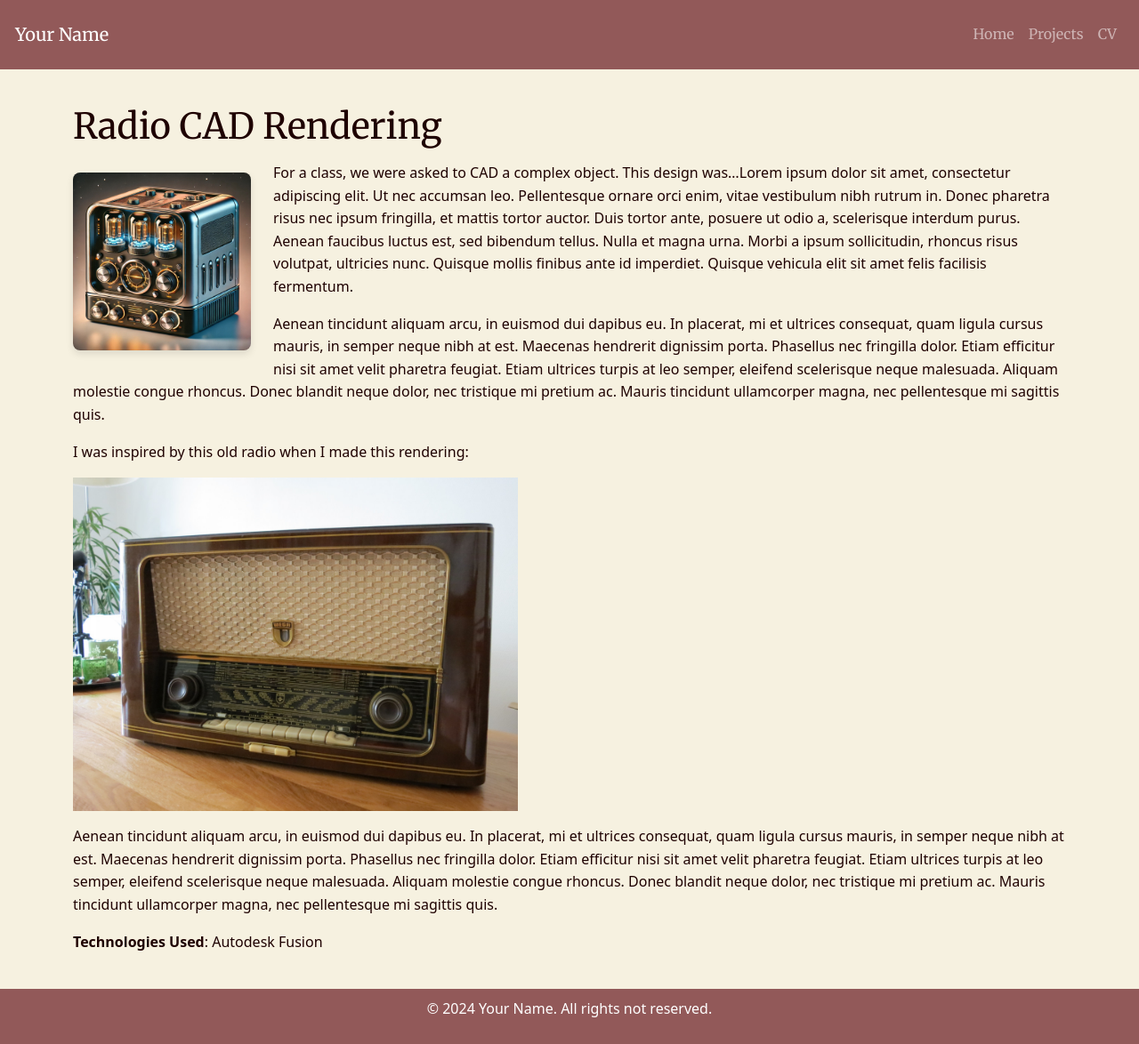
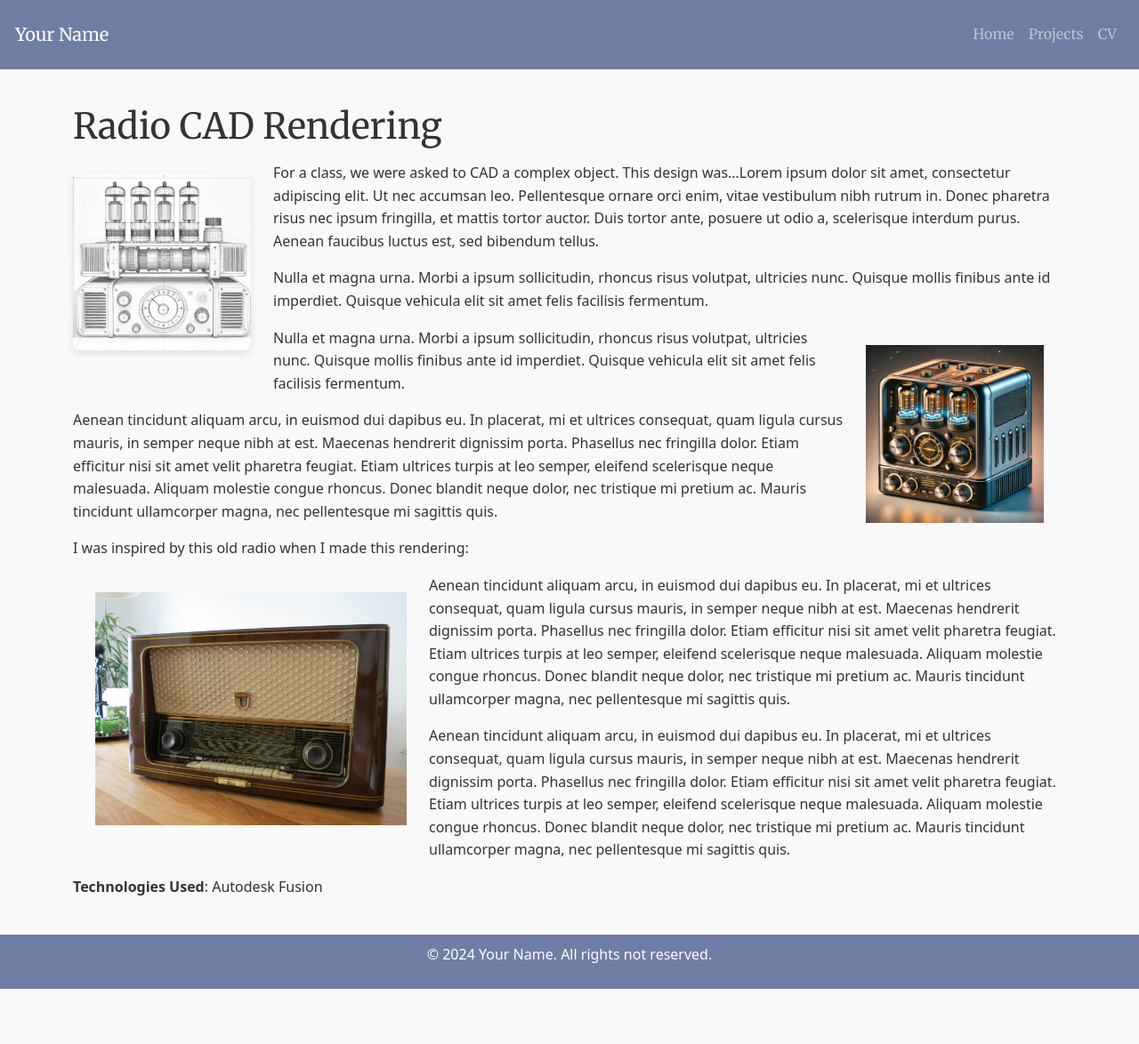
Before and after one commit to moezamini/portfolio-1, a Jekyll site: the page built from _projects/2021-radio-rendering.md, in a window 1280 px wide. Shown: the whole page at 89% size. Built offline with Jekyll 4.4.1, drawn with Linux system fonts in a browser that asks for light colours; after the commit the page ends 1112 px from its top, so only the background shows below that.

Commit message:
Some design improvements

```diff
--- a/_config.yml
+++ b/_config.yml
@@ -18,7 +18,7 @@ url                      : # the base hostname & protocol for your site e.g. "ht
 
 # Theme and Style
 theme: jekyll-theme-minimal
-color_scheme: desert # light/default, dark, or aqua
+color_scheme: light # light/default, dark, or aqua
 
 sass:
   style: compressed
--- a/_projects/2021-radio-rendering.md
+++ b/_projects/2021-radio-rendering.md
@@ -3,15 +3,23 @@ layout: project
 title: Radio CAD Rendering
 description: Advanced CAD Project
 technologies: [Autodesk Fusion]
-image: /assets/images/radio-machine.jpg
+image: /assets/images/radio-machine-cad.jpg
 ---
 
-For a class, we were asked to CAD a complex object. This design was...Lorem ipsum dolor sit amet, consectetur adipiscing elit. Ut nec accumsan leo. Pellentesque ornare orci enim, vitae vestibulum nibh rutrum in. Donec pharetra risus nec ipsum fringilla, et mattis tortor auctor. Duis tortor ante, posuere ut odio a, scelerisque interdum purus. Aenean faucibus luctus est, sed bibendum tellus. Nulla et magna urna. Morbi a ipsum sollicitudin, rhoncus risus volutpat, ultricies nunc. Quisque mollis finibus ante id imperdiet. Quisque vehicula elit sit amet felis facilisis fermentum.
+For a class, we were asked to CAD a complex object. This design was...Lorem ipsum dolor sit amet, consectetur adipiscing elit. Ut nec accumsan leo. Pellentesque ornare orci enim, vitae vestibulum nibh rutrum in. Donec pharetra risus nec ipsum fringilla, et mattis tortor auctor. Duis tortor ante, posuere ut odio a, scelerisque interdum purus. Aenean faucibus luctus est, sed bibendum tellus.
+
+Nulla et magna urna. Morbi a ipsum sollicitudin, rhoncus risus volutpat, ultricies nunc. Quisque mollis finibus ante id imperdiet. Quisque vehicula elit sit amet felis facilisis fermentum.
+
+![Shaded rendering of earlier version](/assets/images/radio-machine.jpg){: .inline-image-r style="width: 200px"}
+
+Nulla et magna urna. Morbi a ipsum sollicitudin, rhoncus risus volutpat, ultricies nunc. Quisque mollis finibus ante id imperdiet. Quisque vehicula elit sit amet felis facilisis fermentum.
 
 Aenean tincidunt aliquam arcu, in euismod dui dapibus eu. In placerat, mi et ultrices consequat, quam ligula cursus mauris, in semper neque nibh at est. Maecenas hendrerit dignissim porta. Phasellus nec fringilla dolor. Etiam efficitur nisi sit amet velit pharetra feugiat. Etiam ultrices turpis at leo semper, eleifend scelerisque neque malesuada. Aliquam molestie congue rhoncus. Donec blandit neque dolor, nec tristique mi pretium ac. Mauris tincidunt ullamcorper magna, nec pellentesque mi sagittis quis.
 
 I was inspired by this old radio when I made this rendering:
 
-![Photo of old radio](/assets/images/old-radio.jpg){: width="500px"}
+![Photo of old radio](/assets/images/old-radio.jpg){: .inline-image-l}
 
 Aenean tincidunt aliquam arcu, in euismod dui dapibus eu. In placerat, mi et ultrices consequat, quam ligula cursus mauris, in semper neque nibh at est. Maecenas hendrerit dignissim porta. Phasellus nec fringilla dolor. Etiam efficitur nisi sit amet velit pharetra feugiat. Etiam ultrices turpis at leo semper, eleifend scelerisque neque malesuada. Aliquam molestie congue rhoncus. Donec blandit neque dolor, nec tristique mi pretium ac. Mauris tincidunt ullamcorper magna, nec pellentesque mi sagittis quis.
+
+Aenean tincidunt aliquam arcu, in euismod dui dapibus eu. In placerat, mi et ultrices consequat, quam ligula cursus mauris, in semper neque nibh at est. Maecenas hendrerit dignissim porta. Phasellus nec fringilla dolor. Etiam efficitur nisi sit amet velit pharetra feugiat. Etiam ultrices turpis at leo semper, eleifend scelerisque neque malesuada. Aliquam molestie congue rhoncus. Donec blandit neque dolor, nec tristique mi pretium ac. Mauris tincidunt ullamcorper magna, nec pellentesque mi sagittis quis.
--- a/_sass/custom.scss
+++ b/_sass/custom.scss
@@ -98,6 +98,21 @@ footer {
   vertical-align: top;
 }
 
+.inline-image {
+  max-width: 350px;
+  margin: 20px 25px 25px 25px;
+
+  &-l {
+    @extend .inline-image;
+    float: left;
+  }
+
+  &-r {
+    @extend .inline-image;
+    float: right;
+  }
+}
+
 .gallery-container {
   display: flex;
   justify-content: center;
```
Also changed, not shown: assets/images/radio-machine-cad.jpg (added).
